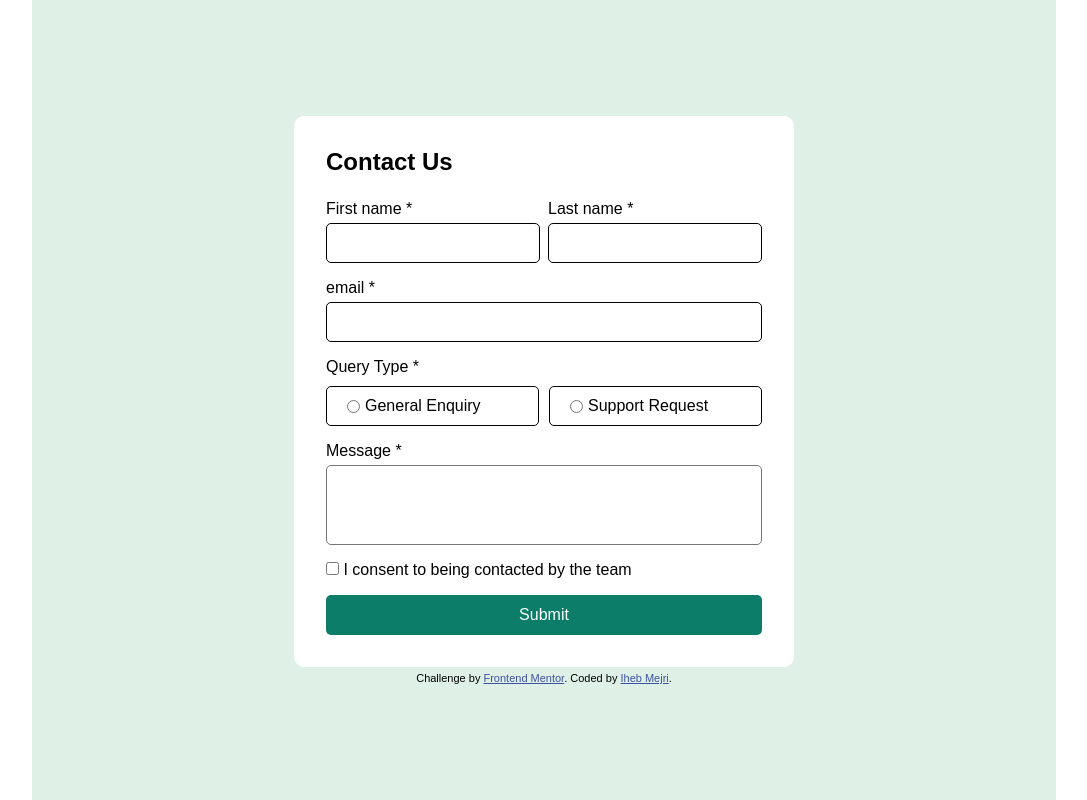
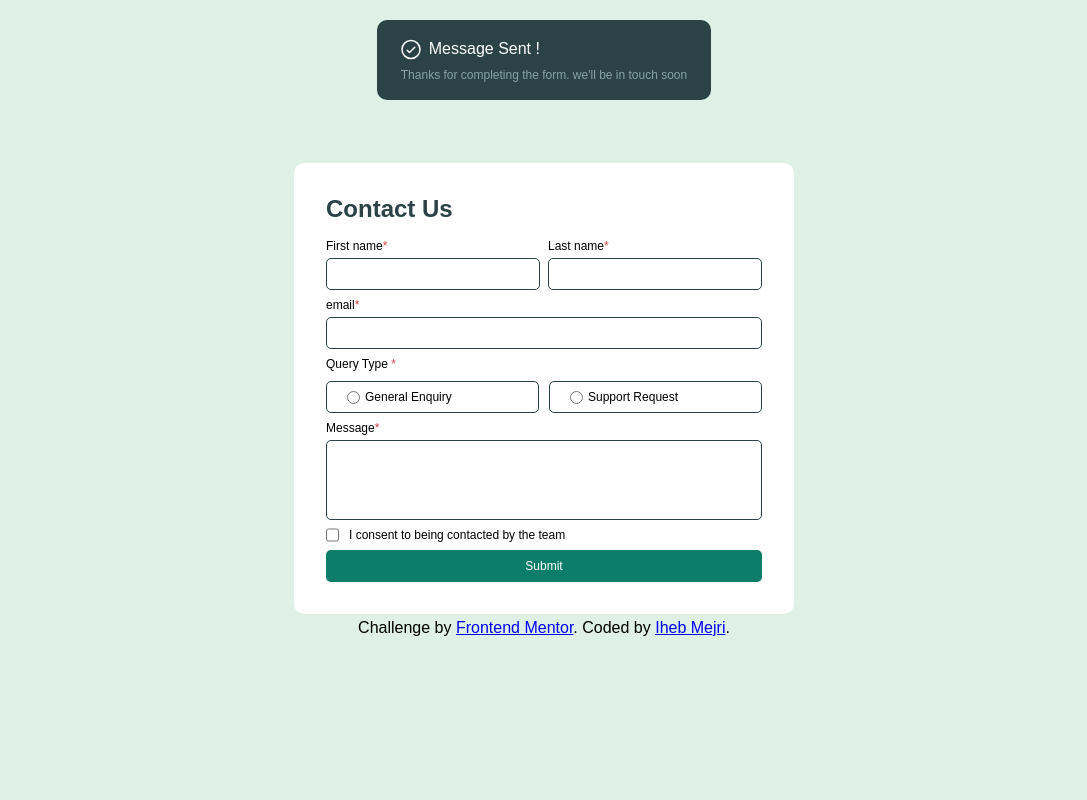
Before and after one commit to iheb1919/ContactForm, a plain HTML site: page index.html in a window 1280 px wide. Shown: the whole page, without its empty margins (96-1183 px from the left). Drawn offline with Linux system fonts and the light colour scheme; a web font is replaced by a local one.

Commit message:
Add files via upload
fix

```diff
--- a/index.html
+++ b/index.html
@@ -4,39 +4,35 @@
   <meta charset="UTF-8">
   <meta name="viewport" content="width=device-width, initial-scaleh2.0"> <!-- displays site properly based on user's device -->
   <link rel="stylesheet" href="style.css">
-  <link rel="icon" type="image/png" sizes="32x32" href="./assets/images/favicon-32x32.png">
+  <link rel="icon" type="image/png" sizes="32x32" href="./favicon-32x32.png">
 
   <title>Frontend Mentor | Contact form</title>
 
-  <!-- Feel free to remove these styles or customise in your own stylesheet 👍 -->
-  <style>
-    .attribution { font-size: 11px; text-align: center; }
-    .attribution a { color: hsl(228, 45%, 44%); }
-  </style>
+
 </head>
 <body>
-  <div class="container">
+  <main class="container" role="contactform">
     <form  id="contactForm">
         <h2> Contact Us</h2>
         <div class="forminput">
           <label for="firstname"  >
-            <span>  First name <span>*</span></span>
+            <span>  First name<span class="oblig">*</span></span>
             <input type="text" id="firstname" >
           </label>
-          <label for="lastname"><span> Last name <span>*</span></span>
+          <label for="lastname"><span> Last name <span class="oblig">*</span></span>
             <input type="text" id="lastname" >
           </label>
 
         </div>
          <div class="forminput">
-          <label for="email" > <span> email <span>*</span></span>
+          <label for="email" > <span> email <span class="oblig">*</span></span>
             <input type="text" id="email" >
           </label>
         </div>
         <div class="forminput">
           <fieldset >
             <legend>
-              Query Type <span>*</span>
+              Query Type <span class="oblig">*</span>
             </legend>
            <div style="width: 100%" >
             <label for="GeneralEnquiry"  class="test">
@@ -53,16 +49,16 @@
         <div class="forminput">
           <label for="textArea">
 
-            <span>Message <span>*</span></span>
+            <span>Message <span class="oblig">*</span></span>
             <textarea  id="textArea"></textarea>
           </label>
         </div>
         <div class="forminput">
           <label>
-            <div>
+            <span class="check">
 
               <input type="checkbox" id="checkbox" >   I consent to being contacted by the team
-            </div>
+            </span>
           </label>
         </div>
         <div class="forminput">
@@ -72,16 +68,19 @@
         </div>
 
     </form>
-    <div class="success hidden">
-        <div class="successTitle "> <img src = "./assets/images/icon-success-check.svg" alt="My Happy SVG"/>
-          <h3>Message Sent !</h3></div>
+    <div class="success hiddzen">
+        <div class="successTitle ">
+          <svg xmlns="http://www.w3.org/2000/svg" width="20" height="21" fill="none" viewBox="0 0 20 21"  >
+            <path fill="#fff" d="M14.28 7.72a.748.748 0 0 1 0 1.06l-5.25 5.25a.748.748 0 0 1-1.06 0l-2.25-2.25a.75.75 0 1 1 1.06-1.06l1.72 1.72 4.72-4.72a.75.75 0 0 1 1.06 0Zm5.47 2.78A9.75 9.75 0 1 1 10 .75a9.76 9.76 0 0 1 9.75 9.75Zm-1.5 0A8.25 8.25 0 1 0 10 18.75a8.26 8.26 0 0 0 8.25-8.25Z"/></svg>
+          <span>Message Sent !</span>
+        </div>
           <span>Thanks for completing the form. we'll be in touch soon</span>
     </div>
-     <div class="attribution">
+      <div class="attribution">
       Challenge by <a href="https://www.frontendmentor.io?ref=challenge">Frontend Mentor</a>.
       Coded by <a href="#">Iheb Mejri</a>.
     </div>
-  </div>
+  </main>
 
   <script>
   document.getElementById('contactForm').addEventListener('submit', function(event) {
--- a/style.css
+++ b/style.css
@@ -26,15 +26,17 @@
   --MediumGrey: hsl(186, 15%, 59%);
   --DarkGrey: hsl(187, 24%, 22%);
   /* FontSize */
-  --labelFontSize: 16px;
+  --labelFontSize: 12px;
   /* Font */
   --karla: "karlaItalic", sans-serif;
   --karlaRegular: "karlaRegular", sans-serif;
   --karlaBold: "karlaBold", sans-serif;
+  /*height*/
+  --inputHeight:2rem;
 }
 body {
-  height: 100vh;
-  width: 100%;
+  height: 100dvh;
+  width: 100dvw;
   font-family: var(--karlaRegular);
   background-color: var(--White);
 
@@ -60,14 +62,14 @@ form {
   padding: 2rem;
   display: flex;
   flex-direction: column;
-  gap: 1rem;
+  gap: .5rem;
   justify-content: center;
   align-items: center;
 }
 h2 {
   align-self: flex-start;
   font-family: var(--karlaBold);
-
+  color: var(--DarkGrey);
   margin-bottom: 0.5rem;
 }
 .forminput {
@@ -89,14 +91,19 @@ label {
 span{
     font-size: var(--labelFontSize);
 }
+.oblig{
+  color: var(--Red);
+}
 label.test {
   border: 1px solid var(--black);
-  height: 40px;
+  height: var(--inputHeight);
+  max-height: 40px;
   border-radius: 5px;
   padding: 0 20px;
   display: flex;
   align-items: center;
   flex-direction: row;
+  border-color: var(--DarkGrey);
 }
 label.error input,
 label.error textarea {
@@ -114,11 +121,14 @@ fieldset.error::after {
 input[type="text"],
 input[type="submit"] {
   padding: 0 15px;
-  height: 40px;
+  height: var(--inputHeight);
+  max-height: 40px;
+
   border-radius: 5px;
   outline: 0;
   border: 1px solid;
   cursor: pointer;
+  border-color: var(--DarkGrey);
 }
 input[type="submit"] {
   background-color: var(--Green);
@@ -139,6 +149,8 @@ fieldset {
   gap: 10px;
   padding-top: 10px;
 }
+legend{  font-size: var(--labelFontSize);
+}
 fieldset div {
   display: flex;
   flex-direction: column;
@@ -150,6 +162,7 @@ textarea {
   height: 80px;
   border-radius: 5px;
   padding: 10px 15px;
+  border-color: var(--DarkGrey);
 }
 input[type="text"]:hover,
 textarea:hover,
@@ -164,6 +177,13 @@ input[type="radio"],
 input[type="checkbox"] {
   accent-color: var(--Green);
 }
+label span{
+  display: flex;
+}
+.check{
+  font-size: 12px;
+  gap: 10px;
+}
 /* Success Div */
 .success.hidden{
     display: none;
@@ -171,7 +191,7 @@ input[type="checkbox"] {
 .success{
     position: fixed;
     background-color: var(--DarkGrey);
-    height: fit-content;
+    height: 5rem;
     width: fit-content;
     top: 20px;
     border-radius: 10px;
@@ -189,11 +209,18 @@ input[type="checkbox"] {
     align-items: center;
     justify-content: center;
     width: fit-content;
+
+}
+.successTitle span{
+  color: var(--White);
+  font-size: 16px;
   font-family: var(--karlaBold);
 }
-.success span {
-    font-size: 13px;
+
+.success > span {
+    font-size: var(--labelFontSize);
     font-family: var(--karlaRegular);
+    color: var(--MediumGrey);
 
 }
 @media (min-width: 600px) {
@@ -203,24 +230,27 @@ input[type="checkbox"] {
   }
   .container
   {
-    width: 80%;
+   width: 100%;
  }
  form {
    width: 100%;
  }
+
 }
 @media (max-width: 599px) {
   input[type="text"],
   input[type="submit"],
-  label.test {
-    height: 35px;
-  }
+
   textarea {
     height: 80px;
   }
   .container,
   form {
     width: 100%;
+    height: fit-content;
+  }
+  .container{
+    height: 100%;
   }
 }
 @keyframes showUp {
```
Also changed, not shown: favicon-32x32.png (added). Lines whose indentation alone changed are shown as unchanged.
